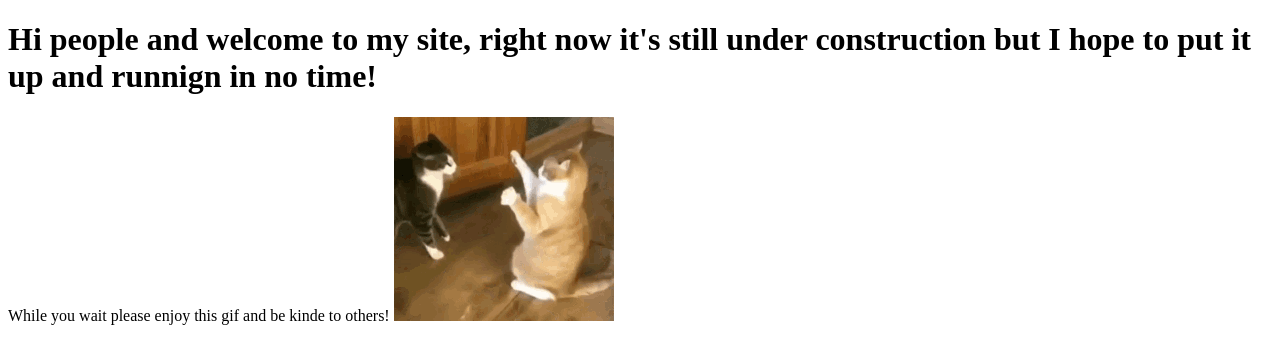
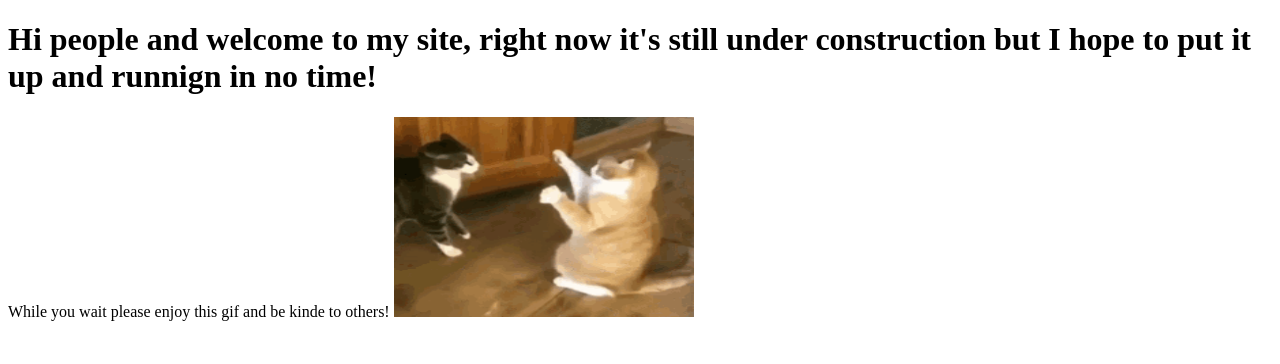
Before and after one commit to Xomrac/Xomrac.github.io, a plain HTML site: page index.html in a window 1280 px wide. Drawn offline with Linux system fonts and the light colour scheme.

Commit message:
resized gif

```diff
--- a/index.html
+++ b/index.html
@@ -3,7 +3,7 @@
 <body>
 <h1>Hi people and welcome to my site, right now it's still under construction but I hope to put it up and runnign in no time!</h1>
 <p>While you wait please enjoy this gif and be kinde to others!
-<img src="Gifs_%26_images/Cats.gif">
+<img src="Gifs_%26_images/Cats.gif" height=200px width=300px>
 </p>
 </body>
 </html>
```
